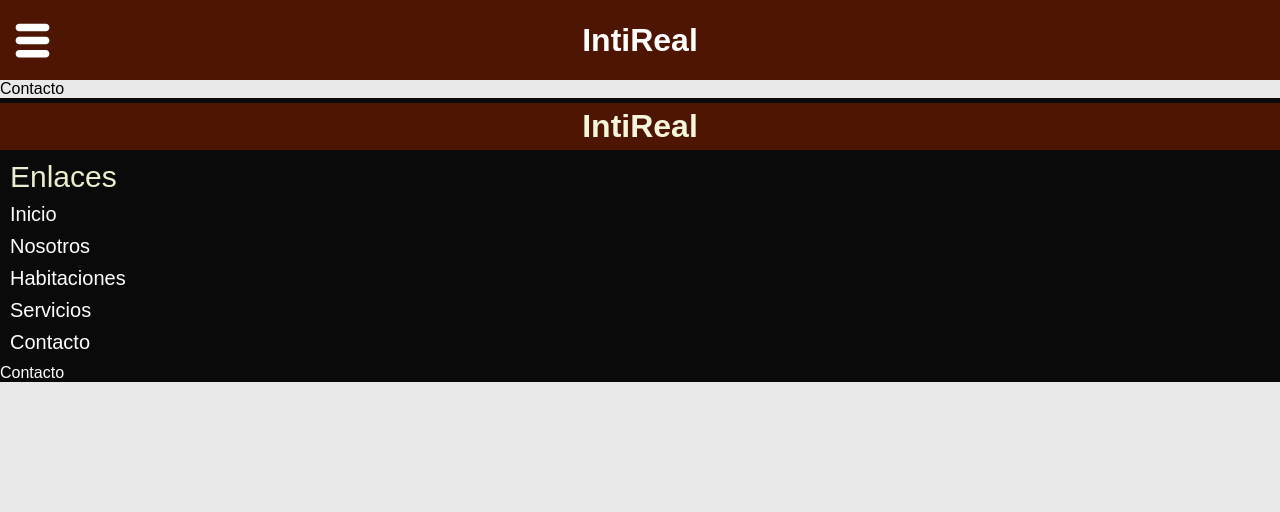
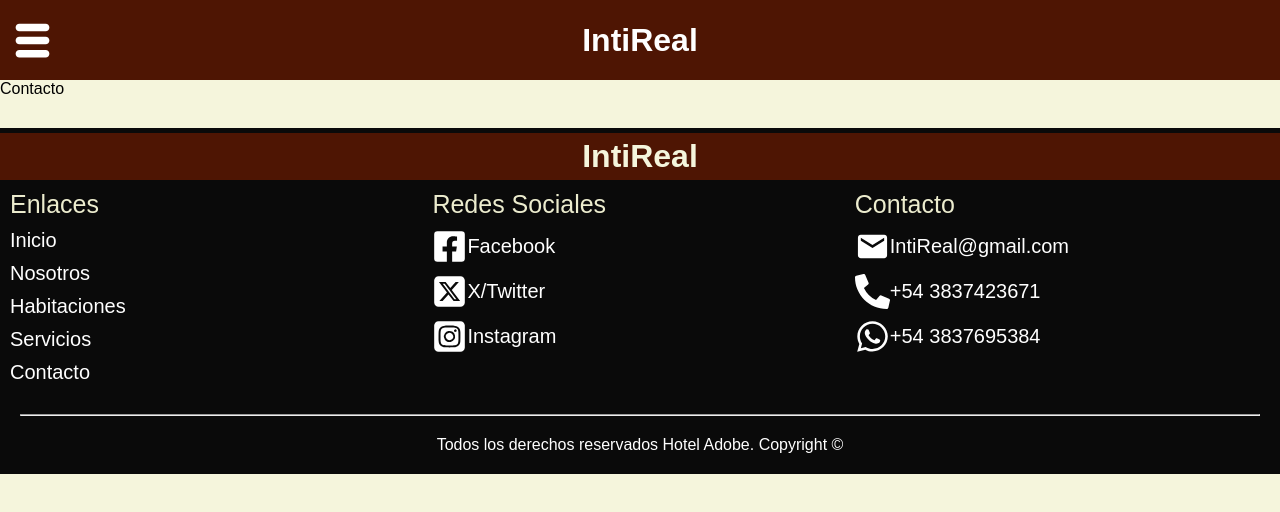
Before and after one commit to GonzaloSantillan-73/Hotel-IntiReal, a React (Vite) app: page /contacto in a window 1280 px wide. Shown: the top 512 px of the page. Built offline with nearby package versions, Linux system fonts and the light colour scheme.

Commit message:
footer finalizado

```diff
--- a/src/componentes/Footer.jsx
+++ b/src/componentes/Footer.jsx
@@ -1,22 +1,44 @@
 import "../estilos/Footer.css";
 import { Link } from "react-router-dom";
+import { FaFacebookSquare } from "react-icons/fa";
+import { FaSquareXTwitter } from "react-icons/fa6";
+import { FaSquareInstagram } from "react-icons/fa6";
+import { MdEmail } from "react-icons/md";
+import { FaPhoneAlt } from "react-icons/fa";
+import { FaWhatsapp } from "react-icons/fa6";
 
 const Footer = () => {
   return (
     <footer>
       <h1 className="titulo-footer">IntiReal</h1>
-      <ul className="enlaces-footer">
-        Enlaces
-        <li><Link to="/">Inicio</Link></li>
-        <li><Link to="/nosotros">Nosotros</Link></li>
-        <li><Link to="/habitaciones">Habitaciones</Link></li>
-        <li><Link to="/servicios">Servicios</Link></li>
-        <li><Link to="/contacto">Contacto</Link></li>
-      </ul>
-      <div>
-        Contacto
-
+      <div className="footer-contenedor">
+        <div className="enlaces-footer">
+          Enlaces
+          <Link to="/">Inicio</Link>
+          <Link to="/nosotros">Nosotros</Link>
+          <Link to="/habitaciones">Habitaciones</Link>
+          <Link to="/servicios">Servicios</Link>
+          <Link to="/contacto">Contacto</Link>
+        </div>
+        <div className="redes-footer">
+          Redes Sociales
+          <div className="iconos-redes">
+            <p><span><FaFacebookSquare /></span><a href=""> Facebook</a></p>
+            <p><span><FaSquareXTwitter /></span><a href=""> X/Twitter</a></p>
+            <p><span><FaSquareInstagram /></span><a href=""> Instagram</a></p>
+          </div>
+        </div>
+        <div className="contacto-footer">
+          Contacto
+          <div className="iconos-contacto">
+            <p><span><MdEmail /></span><a href="mailto:IntiReale@gmail.com"> IntiReal@gmail.com</a></p>
+            <p><span><FaPhoneAlt /></span><a href="tel:+543837420675"> +54 3837423671</a></p>
+            <p><span><FaWhatsapp /></span><a href="https://wa.me/543837695384">+54 3837695384</a></p>
+          </div>
+        </div>
       </div>
+      <hr />
+      <p className="final">Todos los derechos reservados Hotel Adobe. Copyright ©</p>
     </footer>
   );
 };
--- a/src/componentes/Inicio.jsx
+++ b/src/componentes/Inicio.jsx
@@ -33,7 +33,6 @@ const Inicio = () => {
             Descubre el lugar perfecto para tu descanso. Confort y atención
             personalizada.
           </p>
-          <Link className="boton-reserva">Reserva ahora</Link>
         </div>
       </div>
       <h2>Un Hotel con Encanto</h2>
--- a/src/estilos/Footer.css
+++ b/src/estilos/Footer.css
@@ -2,6 +2,18 @@ footer{
   background-color: rgb(10, 10, 10);
   padding-top: 5px;
   color: white;
+  margin-top: 30px;
+}
+
+.footer-contenedor{
+  display: grid;
+  grid-template-columns: 40% 60%;
+}
+
+@media (min-width: 780px) {
+  .footer-contenedor{
+    grid-template-columns: 33% 33% 33%;
+  }
 }
 
 .titulo-footer{
@@ -13,11 +25,11 @@ footer{
 }
 
 .enlaces-footer{
-  font-size: 30px;
+  font-size: 25px;
   color: rgb(236, 236, 206);
   margin: 10px 0;
-  padding-left: 10px;
-  width: 155px;
+  padding: 0 10px;
+  width: 130px;
 }
 
 .enlaces-footer a{
@@ -25,10 +37,56 @@ footer{
   display: block;
   color: white;
   font-size: 20px;
+  margin-top: 10px;
   transition: transform 0.3s ease;
 }
 
 .enlaces-footer a:hover{
   color: rgb(204, 104, 37);
-  transform: translateX(15px);
+  transform: translateX(5px);
 }
+
+.redes-footer, .contacto-footer{
+  display: flex;
+  flex-direction: column;
+  font-size: 25px;
+  color: rgb(236, 236, 206);
+  padding: 0 10px;
+  margin-top: 10px;
+}
+
+.redes-footer p, .contacto-footer p{
+  font-size: 20px;
+  display: flex;
+  align-items: center;
+  white-space: nowrap;
+}
+
+.redes-footer span, .contacto-footer span{
+  font-size: 35px;
+  width: 35px;
+  height: 35px;
+}
+
+.iconos-redes, .iconos-contacto{
+  font-size: 40px;
+  color: white;
+  display: flex;
+  flex-direction: column;
+  gap: 10px;
+  margin-top: 10px;
+}
+
+.iconos-redes a, .iconos-contacto a{
+  color: white;
+  text-decoration: none;
+}
+
+hr{
+  margin: 20px;
+}
+
+.final{
+  text-align: center;
+  padding-bottom: 20px;
+}
--- a/src/estilos/Inicio.css
+++ b/src/estilos/Inicio.css
@@ -13,7 +13,7 @@
   background-color: rgba(80, 60, 37, 0.69);
   color: white;
   width: 300px;
-  height: 200px;
+  height: fit-content;
   text-align: center;
   border-radius: 20px;
   padding: 10px;
--- a/src/index.css
+++ b/src/index.css
@@ -5,6 +5,6 @@
 }
 
 body{
-    background-color: rgb(233, 233, 233);
+    background-color: beige;
     font-family: Arial, sans-serif;
 }
```
